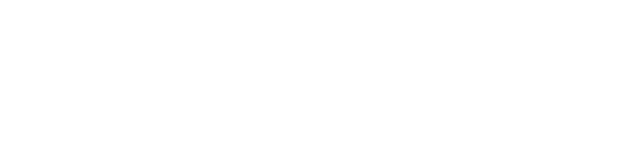
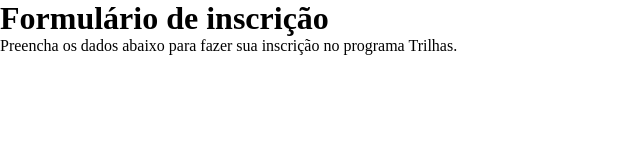
Before and after one commit to andreluisaguiar/FormularioTrilhas, a plain HTML site: page index.html in a window 1280 px wide. Shown: the whole page, without its empty margins (0-640 px from the left). Drawn offline with Linux system fonts and the light colour scheme.

Commit message:
Adicionado o item 2.1

```diff
--- a/index.html
+++ b/index.html
@@ -7,8 +7,13 @@
   <link rel="stylesheet" href="css/style.css">
 </head>
 <body>
+  <main>
   <!-- 2.1 Cabeçalho e título/textos da página (Maria) -->
-  <header>
+  <header class="form-header">
+    <h1>Formulário de inscrição</h1>
+    <p class="form-subtitle">
+      Preencha os dados abaixo para fazer sua inscrição no programa Trilhas.
+    </p>
   </header>
 
   <main>
```
